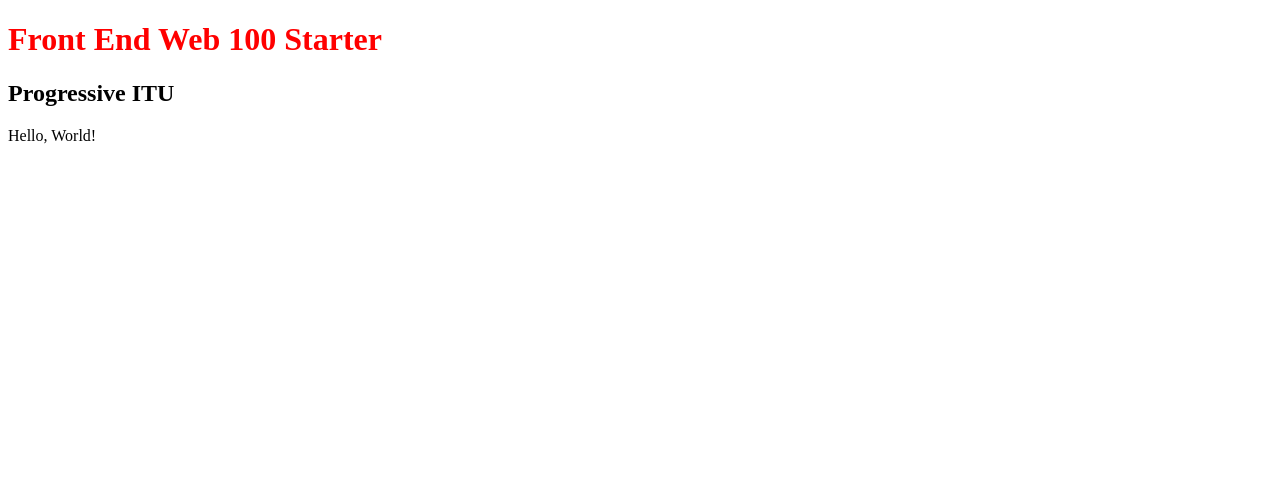
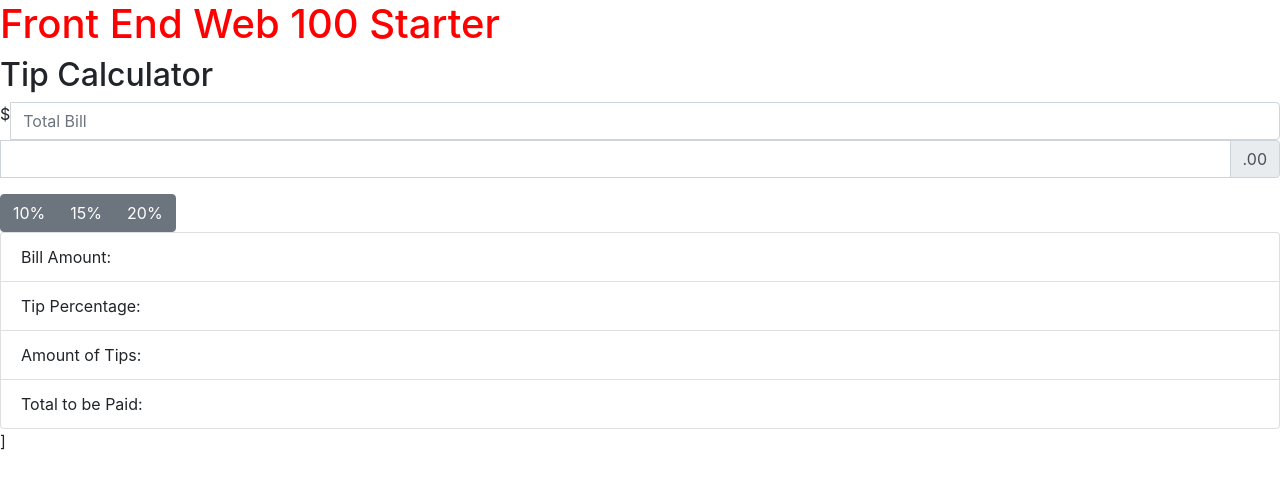
Before and after one commit to Mallyaf/few100lab, a website built with webpack: page src/index.html in a window 1280 px wide. Built offline with nearby package versions, Linux system fonts and the light colour scheme.

Commit message:
add buttons

```diff
--- a/src/index.html
+++ b/src/index.html
@@ -3,16 +3,56 @@
 
 <head>
     <meta charset="UTF-8">
-    <title>Front End Web 100</title>
+    <title>Tip Calculator </title>
+    <link rel="stylesheet"
+          href="https://stackpath.bootstrapcdn.com/bootstrap/4.3.1/css/bootstrap.min.css"
+          integrity="sha384-ggOyR0iXCbMQv3Xipma34MD+dH/1fQ784/j6cY/iJTQUOhcWr7x9JvoRxT2MZw1T"
+          crossorigin="anonymous">
 </head>
 
 <body>
     <header>
         <h1>Front End Web 100 Starter</h1>
-        <h2>Progressive ITU</h2>
+        <h2>Tip Calculator</h2>
     </header>
     <main>
-        Hello, World!
+        <div class="input-group mb-3">
+            <div class="input-group">
+                <span class="input-group-addon">$</span>
+                <input type="number"
+                       class="form-control"
+                       id="billTotal"
+                       placeholder="Total Bill">
+
+
+            </div>
+            <input type="text"
+                   class="form-control"
+                   aria-label="Amount (to the nearest dollar)">
+            <div class="input-group-append">
+                <span class="input-group-text">.00</span>
+            </div>
+        </div>
+
+        <div class="btn-group"
+             role="group"
+             aria-label="Basic example">
+            <button type="button"
+                    class="btn btn-secondary">10%</button>
+            <button type="button"
+                    class="btn btn-secondary">15%</button>
+            <button type="button"
+                    class="btn btn-secondary">20%</button>
+        </div>
+
+        <div>
+            <ul class="list-group">
+                <li class="list-group-item">Bill Amount: </li>
+                <li class="list-group-item">Tip Percentage:</li>
+                <li class="list-group-item">Amount of Tips:</li>
+                <li class="list-group-item">Total to be Paid: </li>
+            </ul>]
+        </div>
     </main>
 </body>
 
--- a/src/index.ts
+++ b/src/index.ts
@@ -1,3 +1,4 @@
 
 import './styles.css';
+
 console.log('Ready to Party With Some TypeScript!');
--- a/src/styles.css
+++ b/src/styles.css
@@ -1,3 +1,7 @@
 h1 {
     color:red;
 }
+
+#results {
+    display:none;
+  }
```
